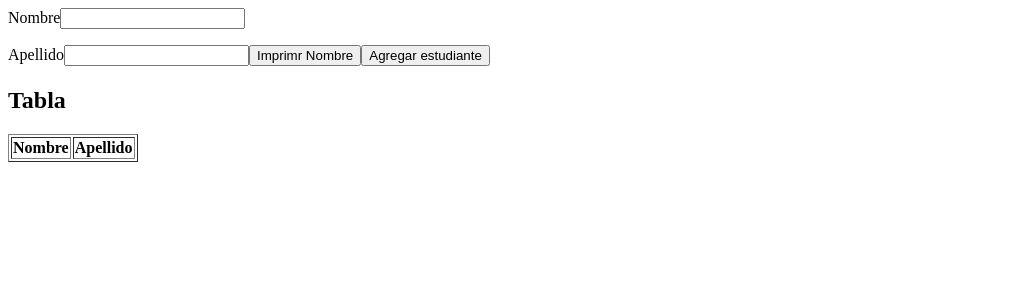
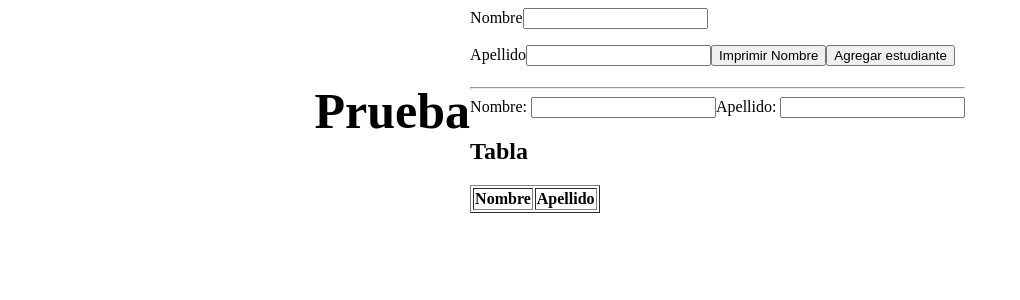
Before and after one commit to LeonardoDavidRY/pw_vue_u2_lr, a Vue app: page / in a window 1280 px wide. Shown: the top 300 px of the page, without its empty margins (0-1020 px from the left). Built offline with nearby package versions, Linux system fonts and the light colour scheme.

Commit message:
Taller16

```diff
--- a/src/App.vue
+++ b/src/App.vue
@@ -1,6 +1,7 @@
 <template>
-  <div>
+  <div class="view-container">
     <!-- <ContadorView /> -->
+     <h2>Prueba</h2>
     <DirectivasView />
   </div>
 </template>
@@ -16,5 +17,13 @@ export default {
 };
 </script>
 
-<style>
+<style scoped>
+.view-container {
+  display: flex;
+  justify-content: center;
+  align-items: center;
+}
+h2{
+  font-size: 50px;
+}
 </style>
--- a/src/components/Directivas.vue
+++ b/src/components/Directivas.vue
@@ -7,9 +7,21 @@
     <label for="id_apellido">Apellido</label>
     <input type="text" id="id_apellido" v-model="apellido" />
 
-    <button v-on:click="imprimirNombre()">Imprimr Nombre</button>
+    <button v-on:click="imprimirNombre()">Imprimir Nombre</button>
     <button v-on:click="agregarEstudiante()">Agregar estudiante</button>
     <h1>{{ arreglo[0] }}</h1>
+    <hr />
+
+    <label for="id_nombre_1">Nombre: </label>
+    <input type="text" id="id_nombre_1" v-model="nombre1" />
+    <label for="id_apellido_1">Apellido: </label>
+    <input
+      v-on:keypress.enter="agregarEstudiante1"
+      type="text"
+      id="id_apellido_1"
+      v-model="apellido1"
+    />
+
     <ul>
       <li
         v-show="nombre !== null"
@@ -47,6 +59,8 @@ export default {
     return {
       nombre: null,
       apellido: null,
+      nombre1: null,
+      apellido1: null,
       arreglo: [],
     };
   },
@@ -68,10 +82,30 @@ export default {
       this.nombre = null;
       this.apellido = null;
     },
+    limpiarFormlario1() {
+      this.nombre1 = null;
+      this.apellido1 = null;
+    },
+    agregarEstudiante1(event) {
+      const estu2 = {
+        nombre: this.nombre1,
+        apellido: this.apellido1,
+      };
+      console.log("evento keypress");
+      if (event.keyCode !== 13) {
+        return;
+      }
+      this.arreglo.push(estu2);
+      this.limpiarFormlario1();
+      console.log("Presiono Enter");
+      console.log("Se agrega estudiante 1");
+      console.log(event);
+      console.log(event.charCode);
+      console.log(event.keyCode);
+    },
   },
 };
 </script>
 
 <style>
-
 </style>
```
